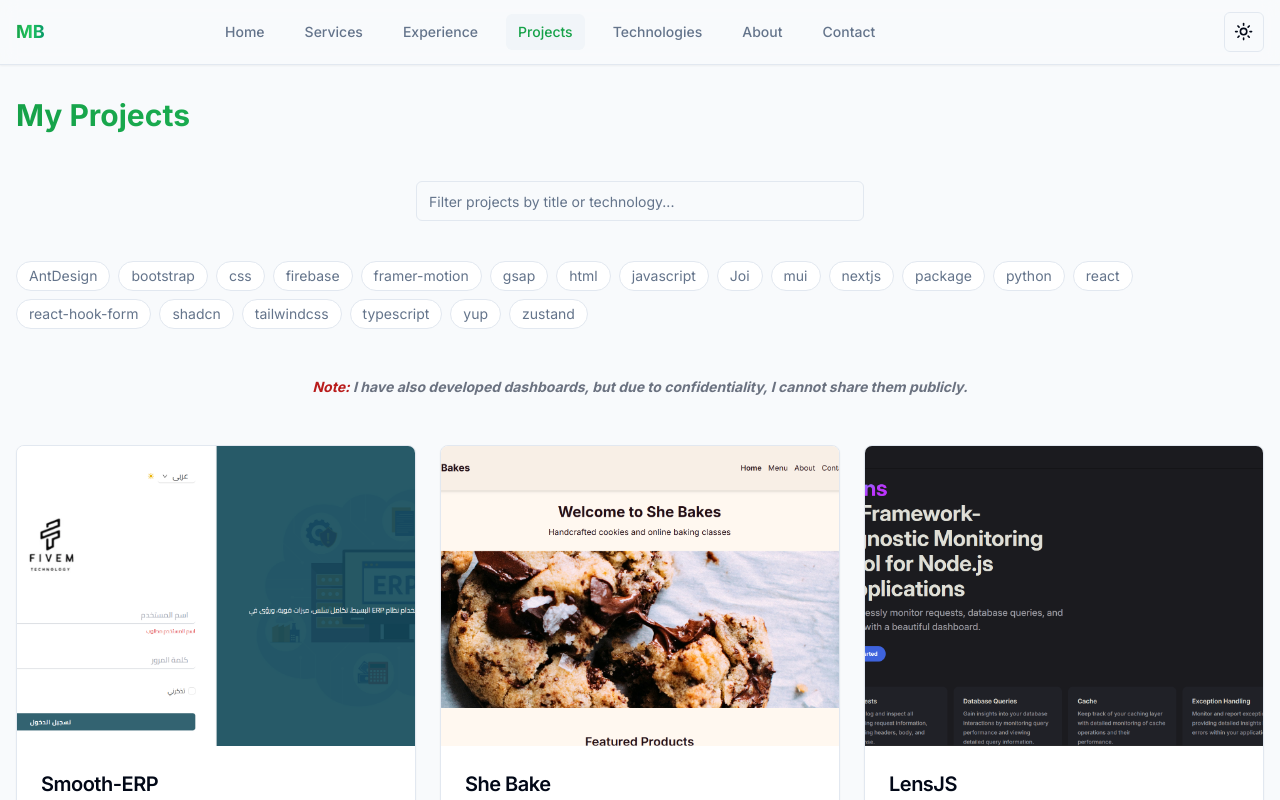
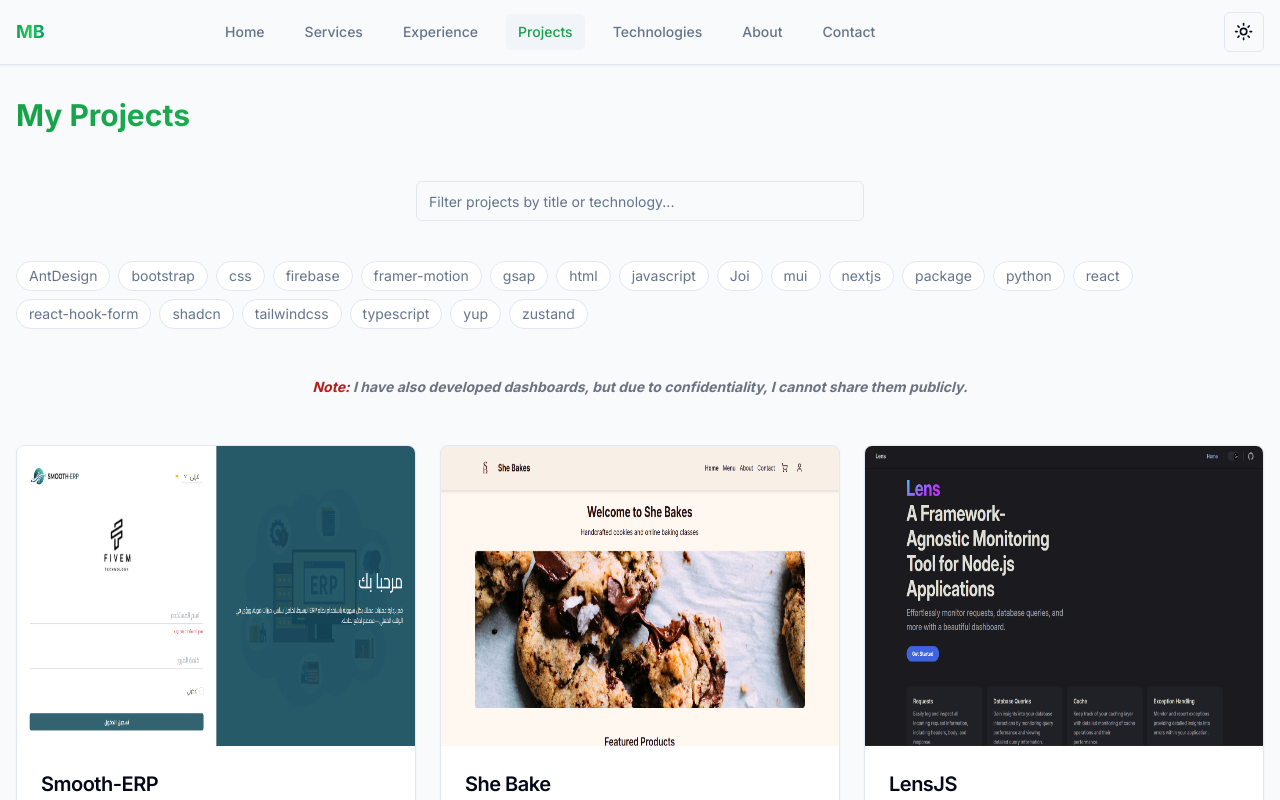
Before and after one commit to mahmoudbahaa755/portfolio, a Next.js app: page /projects in a window 1280 px wide. Shown: the top 800 px of the page. Built offline with nearby package versions, Linux system fonts and the light colour scheme.

Commit message:
style: handling the image preview

```diff
--- a/components/projects/ProjectCard.tsx
+++ b/components/projects/ProjectCard.tsx
@@ -26,7 +26,7 @@
           alt={project.title}
           width={800}
           height={800}
-          className="w-full h-full object-cover"
+          className="w-full h-full object-fit"
         />
       </div>
       <CardHeader className="pb-3">
```
